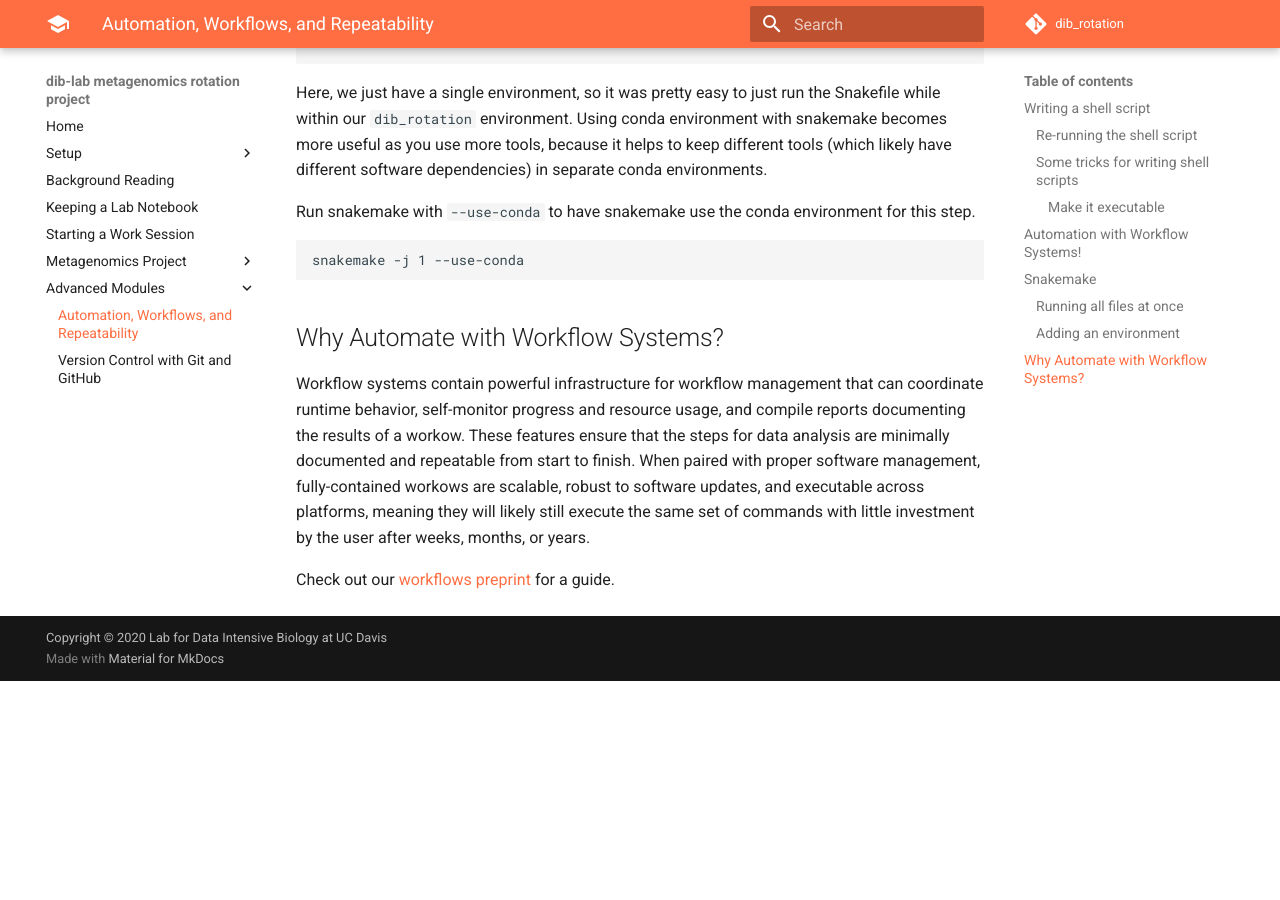
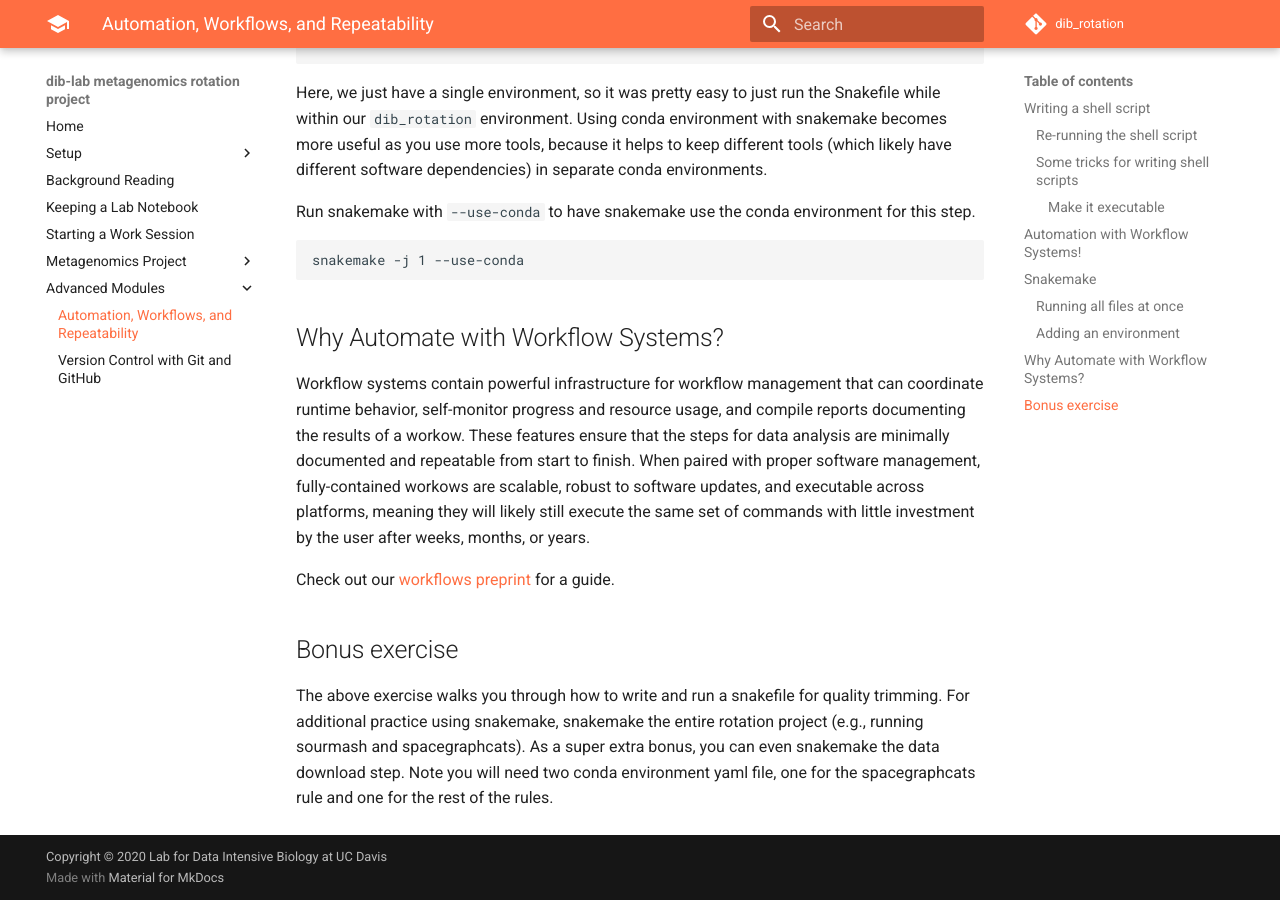
Before and after one commit to dib-lab/dib_rotation, an MkDocs documentation site: the page built from doc/11_workflows_and_repeatability.md, in a window 1280 px wide and 900 px high, scrolled down 5760 px. Built offline with MkDocs 1.6.1 and Material for MkDocs 9.7.7, drawn with Linux system fonts in a browser that asks for light colours; comment, search, counter and statistics services are not loaded; before the commit the page ends 6441 px from its top, so only the background shows below that.

Commit message:
add bonus exercise

````diff
--- a/doc/11_workflows_and_repeatability.md
+++ b/doc/11_workflows_and_repeatability.md
@@ -265,7 +265,8 @@
         """
 ```
 
-Here, we just have a single environment, so it was pretty easy to just run the Snakefile while within our `dib_rotation` environment. Using conda environment with snakemake becomes more useful as you use more tools, because it helps to keep different tools (which likely have different software dependencies) in separate conda environments.
+Here, we just have a single environment, so it was pretty easy to just run the Snakefile while within our `dib_rotation` environment.
+Using conda environment with snakemake becomes more useful as you use more tools, because it helps to keep different tools (which likely have different software dependencies) in separate conda environments.
 
 Run snakemake with `--use-conda` to have snakemake use the conda environment for this step.
 ```
@@ -280,3 +281,10 @@
 When paired with proper software management, fully-contained workows are scalable, robust to software updates, and executable across platforms, meaning they will likely still execute the same set of commands with little investment by the user after weeks, months, or years.
 
 Check out our [workflows preprint](https://www.biorxiv.org/content/10.1101/2020.06.30.178673v1) for a guide.
+
+## Bonus exercise
+
+The above exercise walks you through how to write and run a snakefile for quality trimming.
+For additional practice using snakemake, snakemake the entire rotation project (e.g., running sourmash and spacegraphcats).
+As a super extra bonus, you can even snakemake the data download step.
+Note you will need two conda environment yaml file, one for the spacegraphcats rule and one for the rest of the rules.
````
